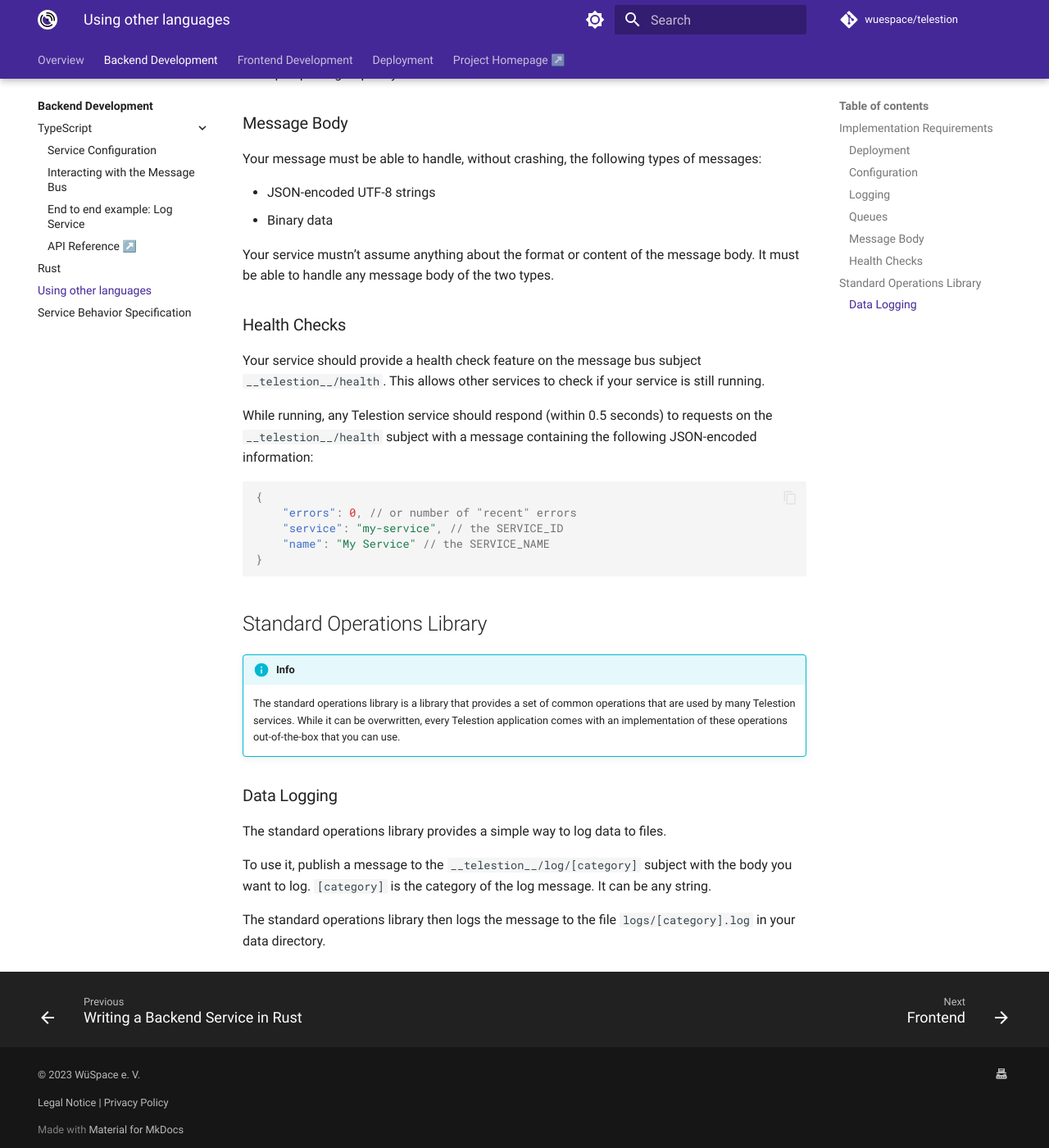
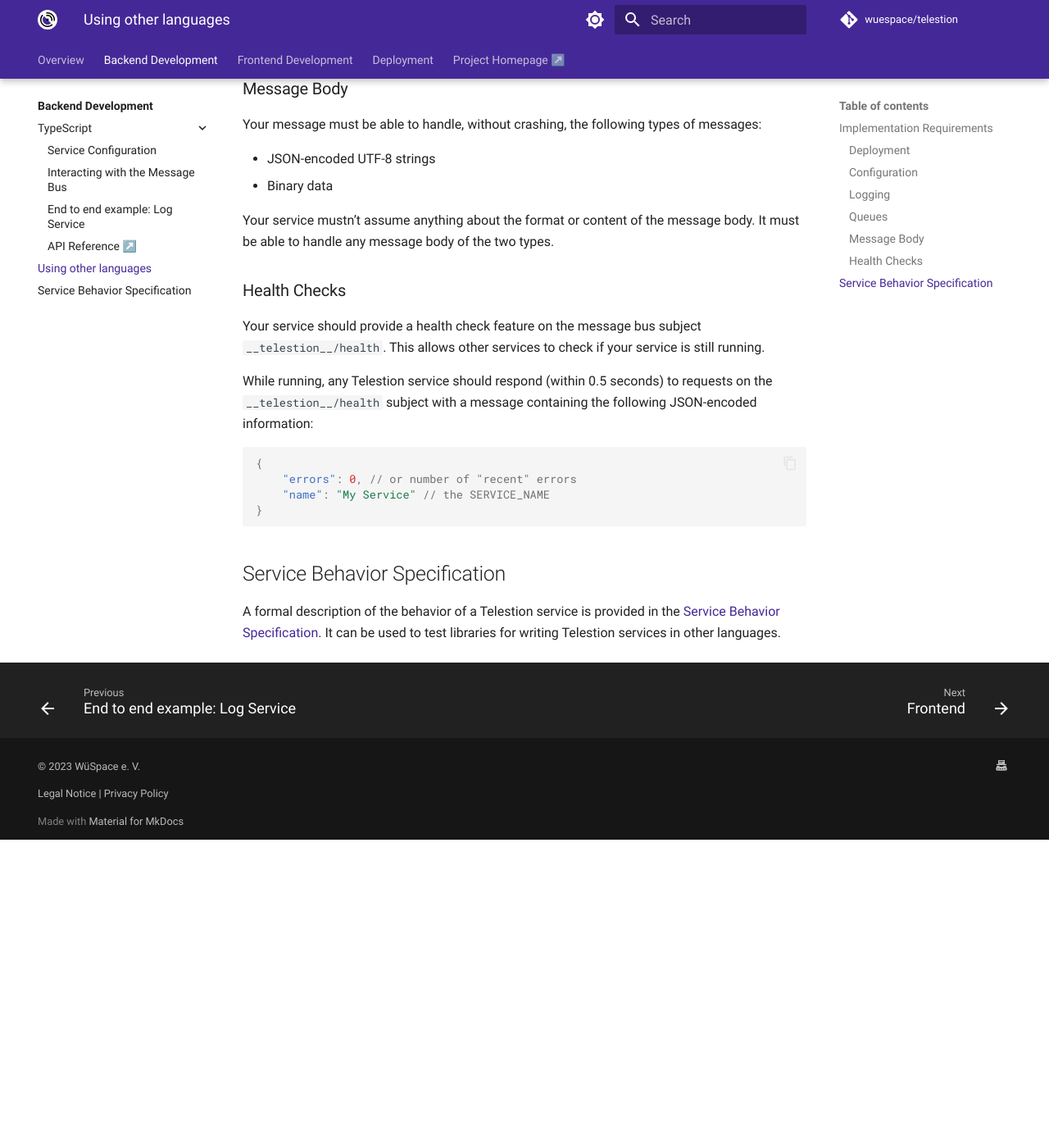
Before and after one commit to wuespace/telestion, an MkDocs documentation site: the page built from docs/docs/Backend Development/other-languages.md, in a window 1280 px wide and 1400 px high, scrolled down 1532 px. Shown: the whole window at 82% size. Built offline with MkDocs 1.6.1 and Material for MkDocs 9.7.7, drawn with Linux system fonts in a browser that asks for light colours; a script that is not in the unit is left out; plug-ins that fetch from the network failed and are left out; comment, search, counter and statistics services are not loaded; after the commit the page ends 2556 px from its top, so only the background shows below that; some of the changed text lies outside the part shown.

Commit message:
Remove references to Rust in backend development documentation

````diff
--- a/docs/docs/Backend Development/other-languages.md
+++ b/docs/docs/Backend Development/other-languages.md
@@ -31,13 +31,11 @@ Every Telestion service receives at least the following environment variables:
 **If your service doesn't receive any of these environment variables, it should exit with a non-zero exit code.**
 
 !!! warning
-	There can be multiple instances of a service with the same name running at the same time. They are guaranteed to have the same configuration, apart from the `SERVICE_ID`. If you need a truly unique identifier, you can combine the `SERVICE_NAME` and the process ID.
+	There can be multiple instances of a service with the same name running at the same time. They are guaranteed to have the same configuration. If you need a truly unique identifier, you can combine the `SERVICE_NAME` and the process ID.
 
 ### Logging
 
 Your service should log any "feedback" to `stdout` and `stderr`.
-
-For logging data to files, you should use the [Standard Operations Library](#standard-operations-library).
 
 ### Queues
 
@@ -63,20 +61,10 @@ While running, any Telestion service should respond (within 0.5 seconds) to requ
 ```json
 {
 	"errors": 0, // or number of "recent" errors
-	"service": "my-service", // the SERVICE_ID
 	"name": "My Service" // the SERVICE_NAME
 }
 ```
 
-## Standard Operations Library
+## Service Behavior Specification
 
-!!! info
-	The standard operations library is a library that provides a set of common operations that are used by many Telestion services. While it can be overwritten, every Telestion application comes with an implementation of these operations out-of-the-box that you can use.
-
-### Data Logging
-
-The standard operations library provides a simple way to log data to files.
-
-To use it, publish a message to the `__telestion__/log/[category]` subject with the body you want to log. `[category]` is the category of the log message. It can be any string.
-
-The standard operations library then logs the message to the file `logs/[category].log` in your data directory.
+A formal description of the behavior of a Telestion service is provided in the [Service Behavior Specification](service-behavior/README.md). It can be used to test libraries for writing Telestion services in other languages.
````
Also changed, not shown: docs/docs/Backend Development/index.md (+0 -2 lines), docs/docs/Backend Development/.pages.
